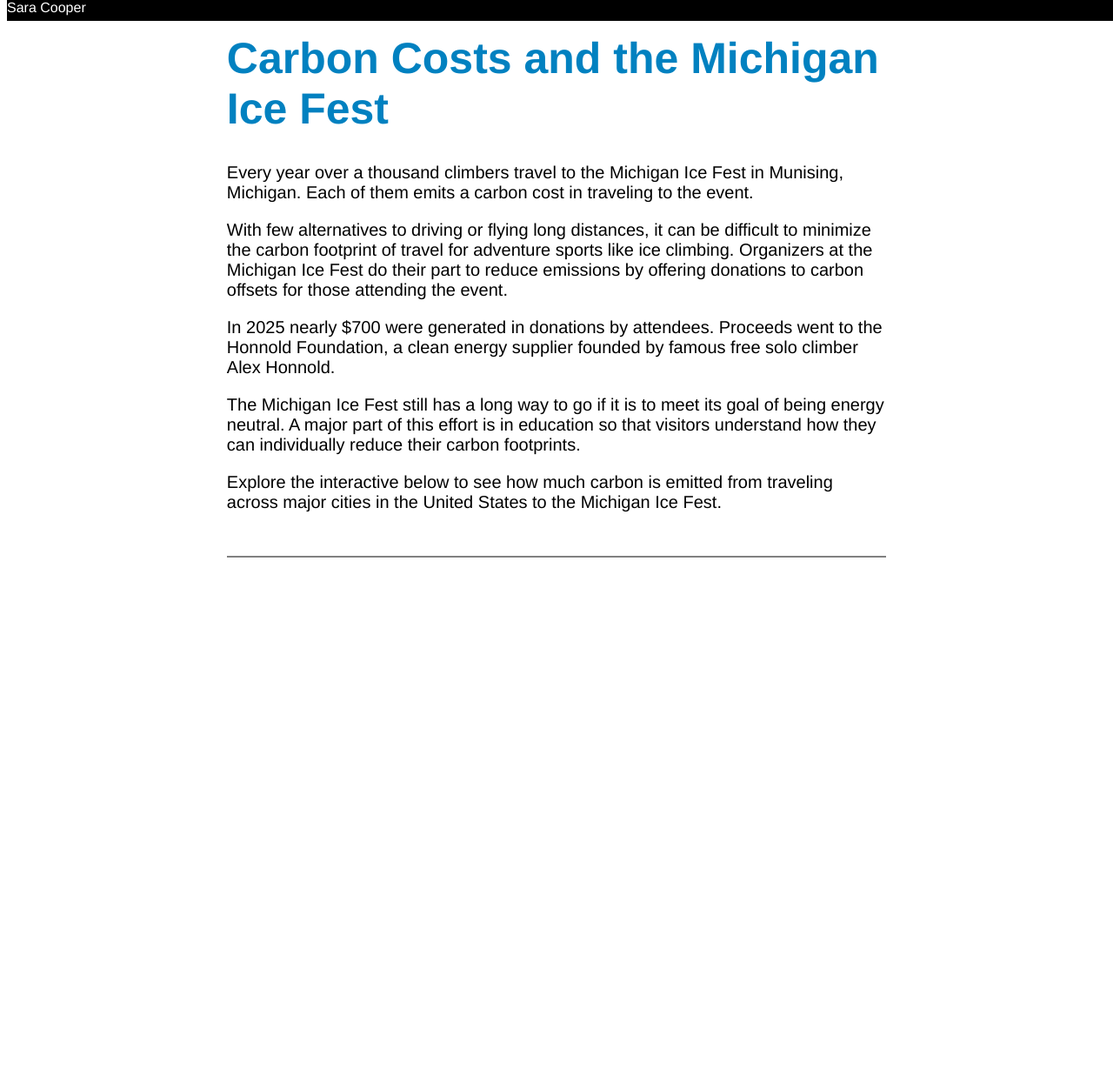
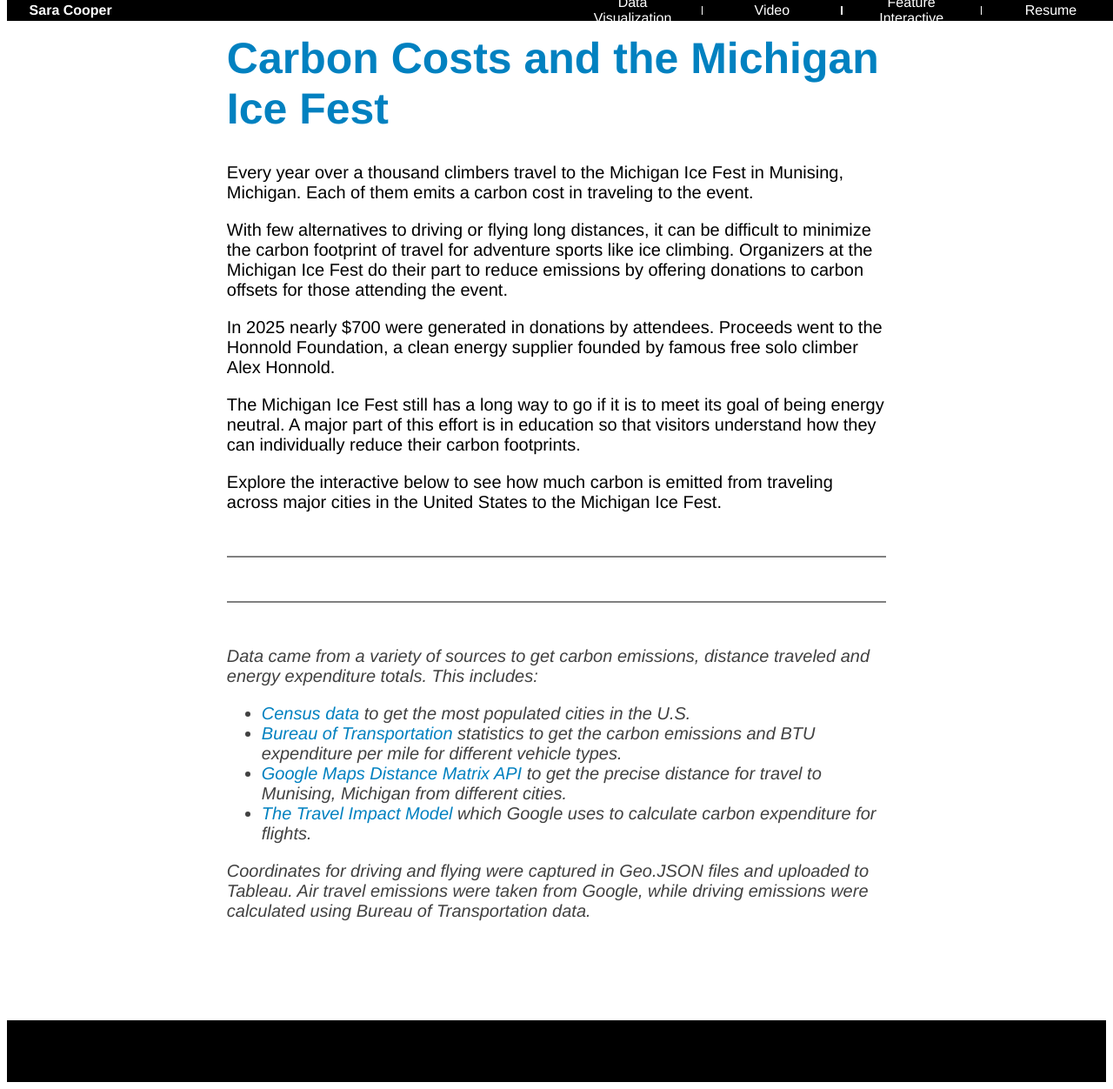
Before and after one commit to SaraCooper2025/Portfolio, a plain HTML site: page Portfolio/Interactive Story/index.html in a window 1280 px wide. Shown: the whole page at 87% size. Before the commit the page ends 800 px from the top, so only its background shows below. Drawn offline with Linux system fonts and the light colour scheme.

Commit message:
getting closer

```diff
--- a/Portfolio/Interactive Story/index.html
+++ b/Portfolio/Interactive Story/index.html
@@ -2,9 +2,18 @@
     <link href="style.css" type="text/css" rel="stylesheet">
   </head>
   <body>
-  <div id="header">
-    <div id="header_name">Sara Cooper</div>
-  </div>
+    <div id="header">
+      <div id="header_name">Sara Cooper</div>
+      <div id="links_to_pages">
+        <div class="header_links"><a href="http://127.0.0.1:3000/Data%20Visualization/index.html">Data Visualization</a></div>
+        <div class="header_border"></div>
+        <div class="header_links"><a href="http://127.0.0.1:3000/Video/index.html">Video</a></div>
+        <div class="header_border"></div>
+        <div class="header_links"><a href="http://127.0.0.1:3000/Interactive%20Story/index.html">Feature Interactive</a></div>
+        <div class="header_border"></div>
+        <div class="header_links">Resume</div>
+      </div>
+    </div>
   <!--javascript code to get the header to move on scroll-->
   <script>
     window.onscroll = function() {scrollFunction()};
@@ -25,13 +34,13 @@
     <p>The Michigan Ice Fest still has a long way to go if it is to meet its goal of being energy neutral. A major part of this effort is in education so that visitors understand how they can individually reduce their carbon footprints.</p>
     <p>Explore the interactive below to see how much carbon is emitted from traveling across major cities in the United States to the Michigan Ice Fest.</p>
 </div>
-
 <div id="horizontal_line"></div>
-
+<!--Tableau interactive embed code, the piece on Tableau Public is available here: "https://public.tableau.com/app/profile/sara.cooper1440/viz/shared/X6MQ33QW3" -->
 <div class='tableauPlaceholder' id='viz1741060634541'>
     <noscript><a href='#'>
         <img alt='C02 Total ' src='https:&#47;&#47;public.tableau.com&#47;static&#47;images&#47;Ca&#47;CarbonCostsTravelingMichiganIceFest&#47;C02Total&#47;1_rss.png' style='border: none' />
-    </a></noscript><object class='tableauViz'  style='display:none;'>
+    </a></noscript>
+    <object class='tableauViz'  style='display:none;'>
         <param name='host_url' value='https%3A%2F%2Fpublic.tableau.com%2F' />
         <param name='embed_code_version' value='3' />
         <param name='site_root' value='' />
@@ -58,4 +67,16 @@ if ( divElement.offsetWidth > 800 ) {vizElement.style.width='1400px';vizElement.
     scriptElement.src = 'https://public.tableau.com/javascripts/api/viz_v1.js';
     vizElement.parentNode.insertBefore(scriptElement, vizElement);
 </script>
+<div id="horizontal_line"></div>
+<div id="story_sourcing">
+  <p>Data came from a variety of sources to get carbon emissions, distance traveled and energy expenditure totals. This includes:</p>
+  <ul>
+    <li><a href="https://www.census.gov/data/tables/time-series/demo/popest/2020s-total-cities-and-towns.html">Census data</a> to get the most populated cities in the U.S.</li>
+    <li><a href="https://www.bts.gov/content/estimated-national-average-vehicle-emissions-rates-vehicle-vehicle-type-using-gasoline-and">Bureau of Transportation</a> statistics to get the carbon emissions and BTU expenditure per mile for different vehicle types.</li>
+    <li><a href="https://developers.google.com/maps/documentation/distance-matrix/overview">Google Maps Distance Matrix API</a> to get the precise distance for travel to Munising, Michigan from different cities.</li>
+    <li><a href="https://travelimpactmodel.org/">The Travel Impact Model</a> which Google uses to calculate carbon expenditure for flights.</li>
+  </ul>
+  <p>Coordinates for driving and flying were captured in Geo.JSON files and uploaded to Tableau. Air travel emissions were taken from Google, while driving emissions were calculated using Bureau of Transportation data.</p>
+</div>
+<div id="footer"></div>
 </body>
--- a/Portfolio/Interactive Story/style.css
+++ b/Portfolio/Interactive Story/style.css
@@ -6,6 +6,18 @@ h1{
     font-family: Helvetica, sans-serif;
     font-size:50px;
     color:#0181C0;
+}
+
+ul{
+    font-size:20px;
+}
+
+ul a:link{
+    color:#0181C0;
+}
+
+ul a:visited{
+    color: #0181C0;
 }
 
 p {
@@ -37,8 +49,11 @@ p {
     transition: 0.4s;
     top:0;
     z-index:100;
+    display:flex;
+    flex-direction:row;
 }
 
+/*size is fixed in Tableau embed code*/
 #viz1741060634541{
     margin-top:3%;
     position:static;
@@ -53,6 +68,67 @@ p {
 #header_name{
     color:rgb(255, 255, 255);
     font-family:helvetica, sans-serif;
+    font-weight:900;
+    align-content: center;
+    height: 100%;
+    margin-left:2%
+}
+
+#links_to_pages{
+    display:flex;
+    flex-direction:row;
+    color:white;
+    margin-right:0;
+    margin-left:auto;
+    border: 1px red;
+    align-items:center;
+    justify-content: center;
+    width:50%;
+    font-family:Helvetica,sans-serif;
+}
+
+.header_links{
+    margin-left:5%;
+    margin-right: 5%;
+    width:150px;
+    text-align:center;
+    border:red 1px;
+}
+
+/*make the link color for the header white*/
+.header_links a:link{
+    color:white;
+}
+
+.header_links a:visited{
+    color:white;
+}
+
+.header_border{
+    width:2px;
+    background-color: white;
+    height:40%;
+}
+
+/*removes underline from hyperlinks*/
+a:link{
+    text-decoration: none;
+}
+
+#story_sourcing{
+    margin-top:50px;
+    font-family:Helvetica,sans-serif;
+    font-style:italic;
+    color:rgb(65, 65, 65);
+    width:60%;
+    margin-left:auto;
+    margin-right:auto;
+}
+
+#footer{
+    height:9%;
+    background-color: black;
+    margin-top:9%;
 }
 
 @media (orientation: portrait) {
--- a/Portfolio/Landing Page/style.css
+++ b/Portfolio/Landing Page/style.css
@@ -1,8 +1,10 @@
+/*Standard Elements*/
 body {
   background-color: #dedede;
   margin:0;
 }
 
+/*add "solid" to show div borders when editing*/
 div {
   border: 1px red;
 }
@@ -16,6 +18,64 @@ h2{
   font-weight:lighter;
 }
 
+p{
+  font-size:20px;
+}
+
+img{
+  max-width:100%;
+}
+
+/*removes underline from hyperlinks, individual hyperlinked sections are styled separately*/
+a:link{
+  text-decoration: none;
+}
+
+embed{
+  width:100%;
+  height:100%;
+}
+
+/*id objects*/
+
+/*header elements - duplicate on each page*/
+#header{
+  background-color:black;
+  height:3%;
+  width: 100%;
+  margin:0;
+  position: fixed;
+  transition: 0.4s;
+  top:0;
+  z-index:100;
+  display:flex;
+  flex-direction:row;
+}
+
+#header_name{
+  color:rgb(255, 255, 255);
+  font-family:helvetica, sans-serif;
+  font-weight:900;
+  align-content: center;
+  height: 100%;
+  margin-left:2%
+}
+
+#links_to_pages{
+  display:flex;
+  flex-direction:row;
+  color:white;
+  margin-right:0;
+  margin-left:auto;
+  border: 1px red;
+  align-items:center;
+  justify-content: center;
+  width:50%;
+  font-family:Helvetica,sans-serif;
+}
+
+
+/*bars and dividers*/
 #horizontal_divider1{
   height:2px;
   width:85%;
@@ -61,49 +121,32 @@ h2{
   margin-top:15px
 }
 
-#header{
-  background-color:black;
-  height:3%;
-  width: 100%;
-  margin:0;
-  position: fixed;
-  transition: 0.4s;
-  top:0;
-  z-index:100;
+#headshot_container{
+  display:flex;
+  background-color: black;
+  flex-direction: row;
+  height:fit-content;
+  overflow:hidden;
+  height:inherit;
 }
 
-#header_name{
-  color:rgb(255, 255, 255);
-  font-family:helvetica, sans-serif;
-  font-weight:900;
+#headshot{
+  min-height:100%;
 }
 
-#headshot_container{
+
+#title{
+  color:white;
+  background-color: black;
   display:flex;
-  flex-direction: row;
-  background-color: black;
+  flex-direction: column;
+  justify-content:center;
+  margin-left:15px;
   height:auto;
 }
 
-#headshot{
-  width:80em;
-
-}
-
-p{
-  font-size:20px;
-}
-
-#title{
-  color:white;
-  display:flex;
-  flex-direction: column;
-  justify-content:center;
-  margin-left:5%;
-}
-
 #name{
-  font-size:70px;
+  font-size:55px;
   font-family: Trebuchet MS, sans-serif;
   font-weight:500;
   font-variant: small-caps;
@@ -112,14 +155,10 @@ p{
 }
 
 #subtitle{
-  font-size: 22px;
+  font-size: 20px;
   font-family: Helvetica, sans-serif;
   width:75%;
   margin-top:10px;
-}
-
-img{
-  max-width:100%;
 }
 
 #divider_line{
@@ -131,7 +170,7 @@ img{
 #more_work{
   background-image: url(Backround.png);
   background-size:cover;
-  height:750px;
+  height:
   display:flex;
   flex-direction:column;
 }
@@ -185,6 +224,8 @@ img{
   text-align: left;
   font-size:40px;
   margin-left:5px;
+  margin-bottom:9%;
+  margin-top:9%
 }
 
 .headline_title{
@@ -205,14 +246,42 @@ img{
   padding-top:3%;
 }
 
-a:link{
-  color:white;
-  text-decoration: none;
-}
-
 #viz1741040853287{
   margin-left:auto;
   margin-right:auto;
+}
+
+#bio{
+  text-align:center;
+  font-family:Helvetica, sans-serif;
+  margin-left:auto;
+  margin-right:auto;
+  width:60%;
+  margin-top:100px;
+  margin-bottom:50px;
+}
+
+.header_links{
+  margin-left:5%;
+  margin-right: 5%;
+  width:150px;
+  text-align:center;
+  border:red 1px;
+}
+
+/*make the link color for the header white*/
+.header_links a:link{
+  color:white;
+}
+
+.header_links a:visited{
+  color:white;
+}
+
+.header_border{
+  width:2px;
+  background-color: white;
+  height:40%;
 }
 
 #recent_work{
@@ -246,13 +315,13 @@ a:link{
   height:100%;
 }
 
-embed{
-  width:100%;
-  height:100%;
+#footer{
+  height:9%;
+  background-color: black;
 }
 
 @media (orientation: portrait) {
-  #headshot_container {
+#headshot_container{
   display:flex;
   flex-direction:column;
   padding-bottom:50px;
@@ -273,7 +342,12 @@ embed{
   display:flex;
   flex-direction:column;
   height:auto;
+}
 
+#bio{
+  margin-left:5%;
+  margin-right:5%;
+  width:90%;
 }
 
 .work_sample{
```
Also changed, not shown: Portfolio/Landing Page/index.html (+32 -10 lines), Portfolio/Landing Page/Sara Cooper Headshot_Optimized.png (added). Lines whose indentation alone changed are shown as unchanged.
